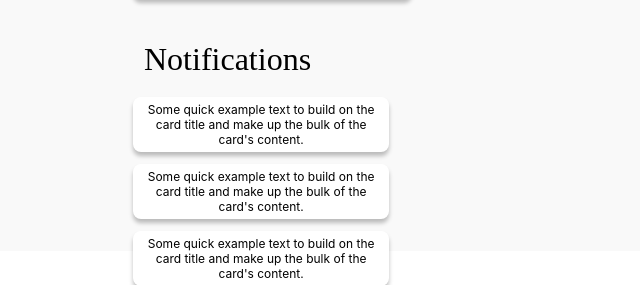
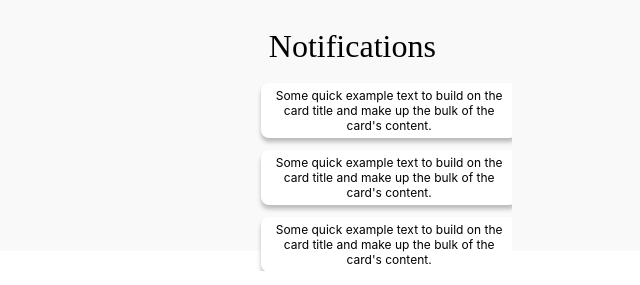
Before and after one commit to kimhjoseph/Roomies, a React (Create React App) app in the folder roomies/: page /home in a window 1280 px wide. Shown: the part 970-1255 px from the top of the page, without its empty margins (640-1280 px from the left). Built offline with nearby package versions, Linux system fonts and the light colour scheme.

Commit message:
changed to original style with scroll

```diff
--- a/roomies/src/components/Card.css
+++ b/roomies/src/components/Card.css
@@ -35,16 +35,16 @@
 .MainContainer{
   position:relative;
   float: right;
-  width: 25%;
-  height: 80%;
-  margin-right: 15%;
+  width: 20%;
+  height: 100%;
+  margin-right: 10%;
   display: flex;
   flex-direction: column;
   justify-content: stretch;
 }
 
 .NotificationContainer{
-  height: 50%;
+  height: 100%;
   width: 100%;
   padding-top: 2%;
   flex: 1 1 auto;
```
